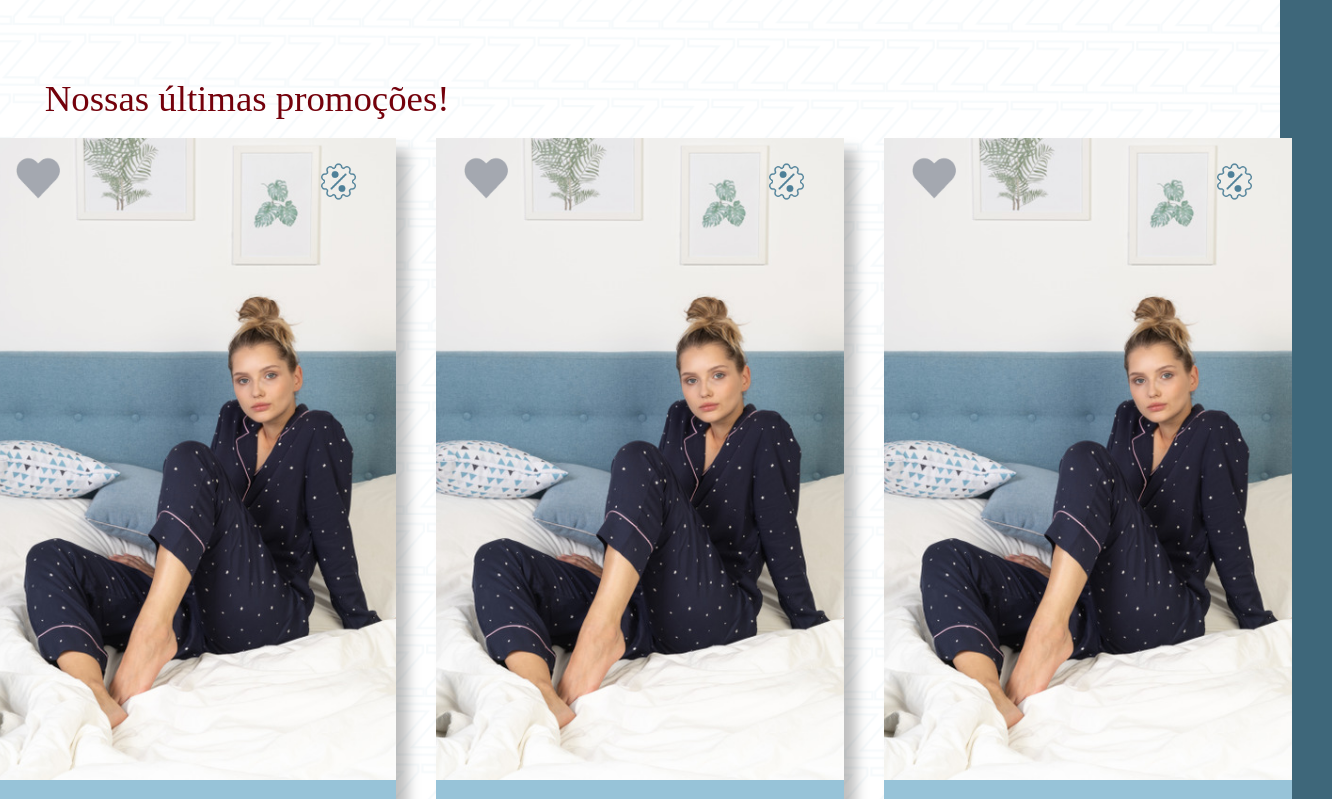
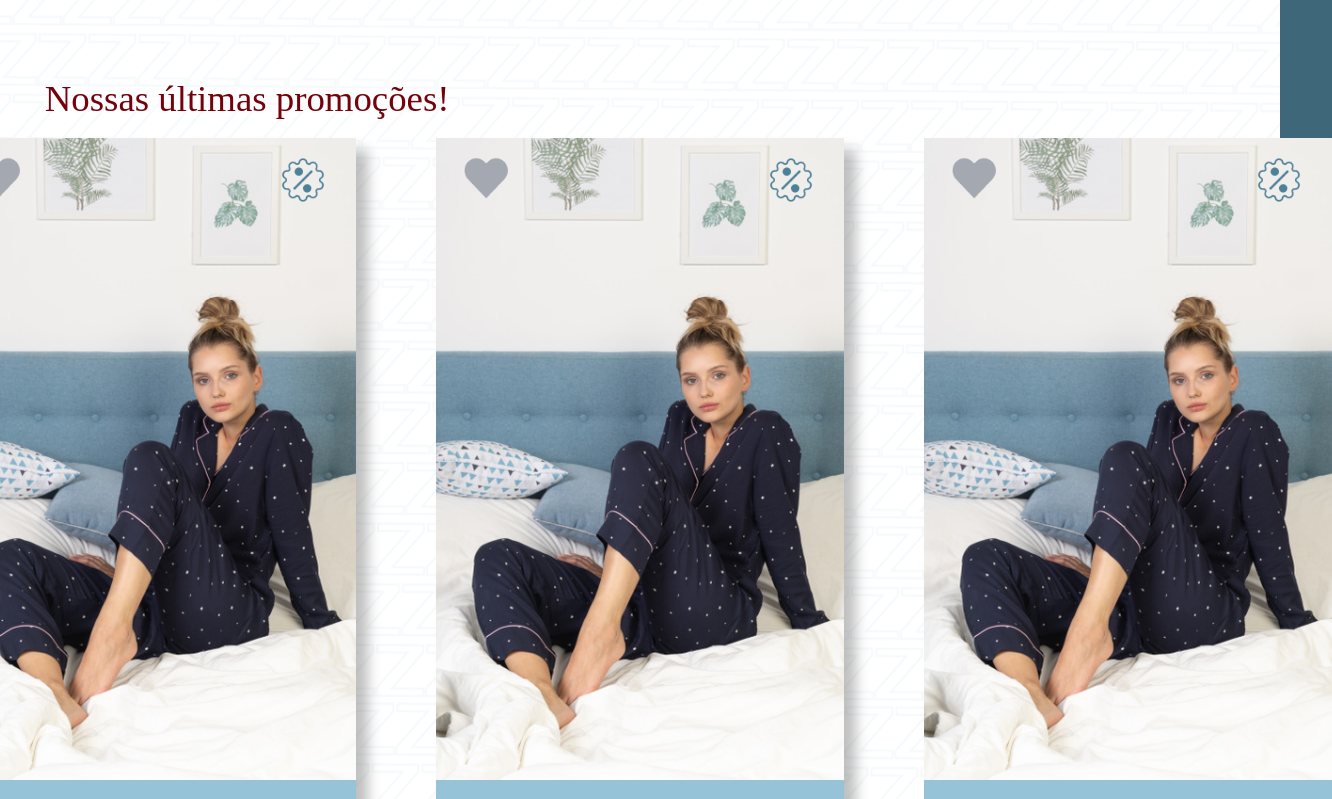
Before and after one commit to berthrage/PijamINha-INJunior25.1, a React (Vite) app: page /home in a window 1280 px wide. Shown: the part 941-1740 px from the top of the page, 1332 px wide, since content can reach past the window. Built offline with nearby package versions, Linux system fonts and the light colour scheme; a web font is replaced by a local one.

Commit message:
style(Home, ProductCardStandard): gap e discountIcon

```diff
--- a/src/components/ProductCardStandard/index.tsx
+++ b/src/components/ProductCardStandard/index.tsx
@@ -71,8 +71,8 @@ export default function ProductCardStandard({pajama}: ProductCardStandardProps)
                                 img={discountIcon}
                                 alt="Desconto"
                                 id={styles.discountIcon}
-                                width={67}
-                                height={67}>
+                                width={80}
+                                height={80}>
                             </ImageLink>
                         </>
                     ) : ('')}
--- a/src/components/ProductCardStandard/styles.module.css
+++ b/src/components/ProductCardStandard/styles.module.css
@@ -27,8 +27,8 @@
 
 #discountIcon {
     position: absolute;
-    top: 10px;
-    right: 24px;
+    top: 2px;
+    right: 13px;
 }
 
 .productInfo {
--- a/src/pages/Home/styles.module.css
+++ b/src/pages/Home/styles.module.css
@@ -124,7 +124,7 @@ main {
     flex-direction: row;
     justify-content: center;
     align-items: center;
-    gap: 40px;
+    gap: 80px;
 }
 
 .feedbacksSection {
```
